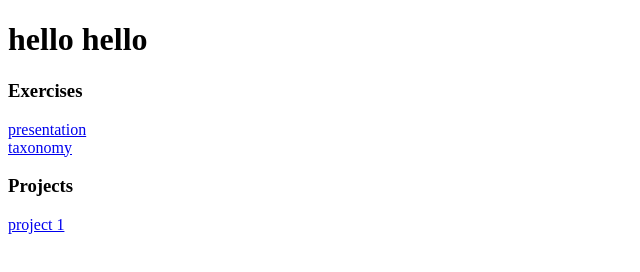
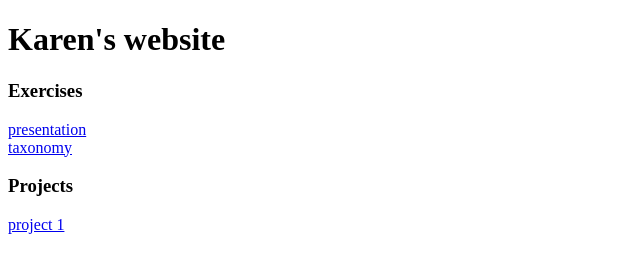
Before and after one commit to kguan7/GD_for_the_Web, a plain HTML site: page index.html in a window 1280 px wide. Shown: the whole page, without its empty margins (0-640 px from the left). Drawn offline with Linux system fonts and the light colour scheme.

Commit message:
karen's website

```diff
--- a/index.html
+++ b/index.html
@@ -10,7 +10,7 @@
 
 <body>
   <div class="main">
-    <h1>hello hello</h1>
+    <h1>Karen's website</h1>
     <div id="exercises">
       <h3>Exercises</h3>
       <a href="presenation2.html" target="blank">presentation</a>
```
